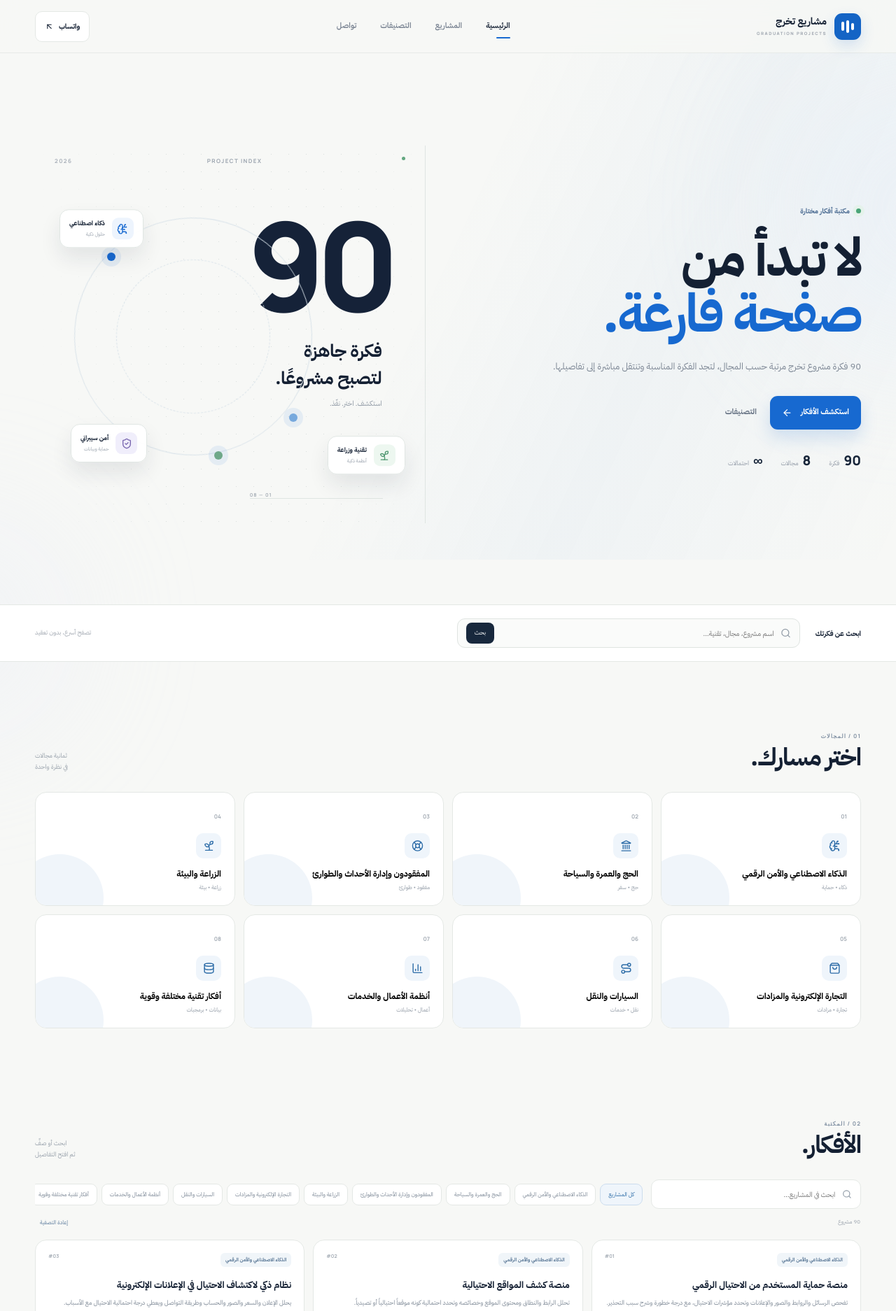
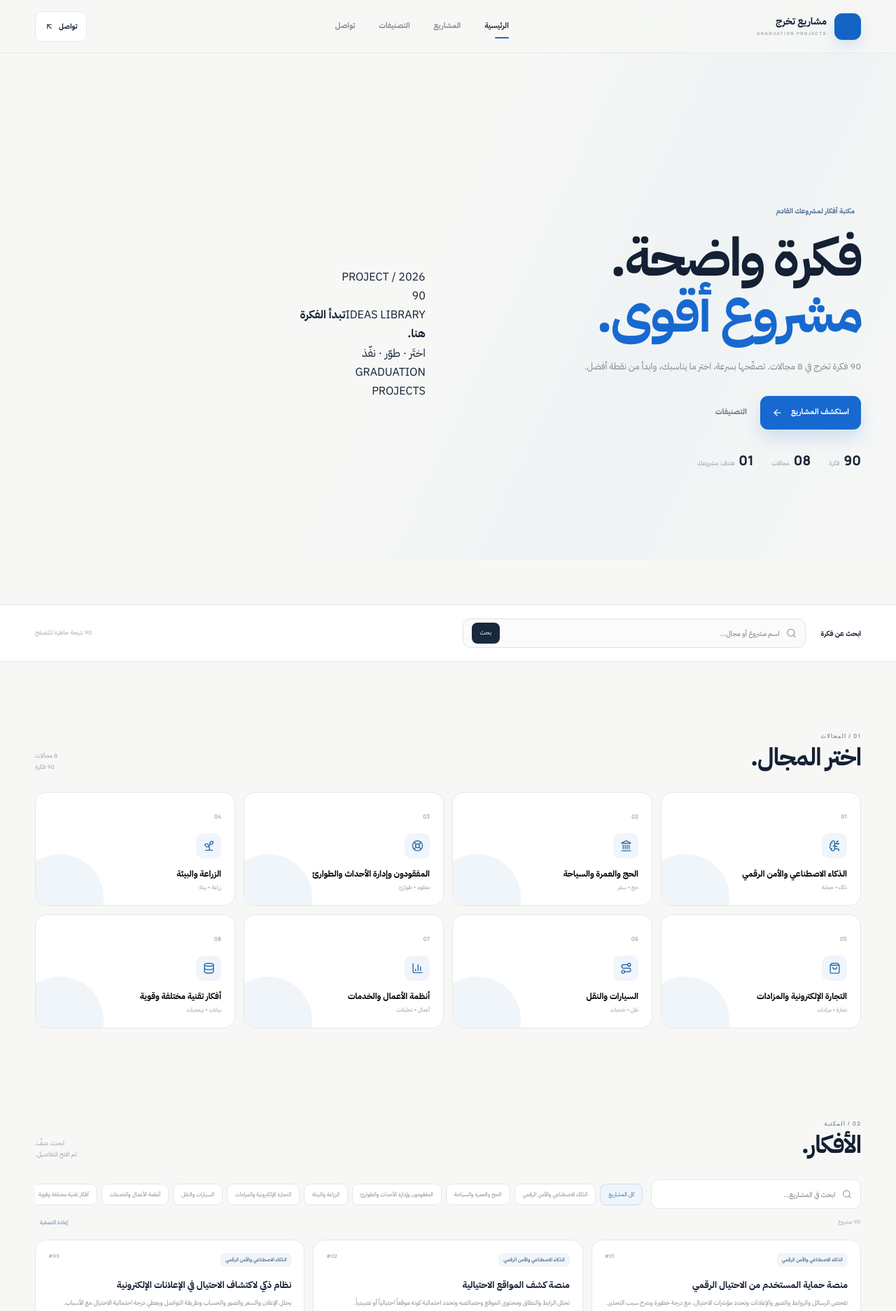
Before and after one commit to Ahmed7705/graduation-projects, a plain HTML site: page index.html in a window 1280 px wide. Shown: the top 1874 px of the page at 70% size. Drawn offline with nearby package versions, Linux system fonts and the light colour scheme.

Commit message:
design: simplify hero and sharpen visual hierarchy

```diff
--- a/index.html
+++ b/index.html
@@ -1,85 +1,10 @@
-<!doctype html>
-<html lang="ar" dir="rtl">
-<head>
-<meta charset="utf-8">
-<meta name="viewport" content="width=device-width,initial-scale=1">
-<meta name="description" content="منصة أفكار مشاريع التخرج — اكتشف فكرة مشروعك من مكتبة تقنية منظمة.">
-<meta name="theme-color" content="#f7f8f6">
-<title>مشاريع تخرج — فكرة تستحق التنفيذ</title>
-<link rel="preconnect" href="https://fonts.googleapis.com">
-<link rel="preconnect" href="https://fonts.gstatic.com" crossorigin>
-<link href="https://fonts.googleapis.com/css2?family=IBM+Plex+Sans+Arabic:wght@400;500;600;700&family=Manrope:wght@500;600;700;800&display=swap" rel="stylesheet">
-<script src="https://unpkg.com/lucide@latest"></script>
-<link rel="stylesheet" href="styles.css">
-</head>
-<body>
-<div class="ambient ambient-one"></div><div class="ambient ambient-two"></div>
-<header class="header" id="top">
-  <div class="container nav">
-    <a class="brand" href="#top" aria-label="مشاريع تخرج">
-      <span class="brand-mark"><span></span><span></span><span></span></span>
-      <span class="brand-name">مشاريع تخرج<small>GRADUATION PROJECTS</small></span>
-    </a>
-    <nav class="desktop-nav" aria-label="التنقل">
-      <a class="active" href="#top">الرئيسية</a><a href="#projects">المشاريع</a><a href="#categories">التصنيفات</a><a href="#contact">تواصل</a>
-    </nav>
-    <a class="nav-contact" href="https://api.whatsapp.com/send/?phone=967770545327&text=Hello%2C%20I%20would%20like%20to%20ask%20about%20a%20graduation%20project.&type=phone_number&app_absent=0" target="_blank" rel="noopener">واتساب <i data-lucide="arrow-up-left"></i></a>
-    <button class="mobile-menu" id="menu" aria-label="فتح القائمة"><i data-lucide="menu"></i></button>
-  </div>
-</header>
-
-<main>
-<section class="hero">
-  <div class="container hero-grid">
-    <div class="hero-copy reveal">
-      <div class="eyebrow"><span></span> مكتبة أفكار مختارة</div>
-      <h1>لا تبدأ من<br><em>صفحة فارغة.</em></h1>
-      <p>90 فكرة مشروع تخرج مرتبة حسب المجال، لتجد الفكرة المناسبة وتنتقل مباشرة إلى تفاصيلها.</p>
-      <div class="hero-actions">
-        <a class="primary" href="#projects">استكشف الأفكار <i data-lucide="arrow-left"></i></a>
-        <a class="secondary" href="#categories">التصنيفات</a>
-      </div>
-      <div class="hero-meta"><span><b>90</b> فكرة</span><span><b>8</b> مجالات</span><span><b>∞</b> احتمالات</span></div>
-    </div>
-
-    <div class="hero-stage reveal" aria-hidden="true">
-      <div class="stage-label"><span></span> PROJECT INDEX <b>2026</b></div>
-      <div class="index-number">90</div>
-      <div class="index-copy"><strong>فكرة جاهزة<br>لتصبح مشروعًا.</strong><span>استكشف. اختر. نفّذ.</span></div>
-      <div class="orbit orbit-a"></div><div class="orbit orbit-b"></div>
-      <div class="idea-dot dot-a"></div><div class="idea-dot dot-b"></div><div class="idea-dot dot-c"></div>
-      <div class="project-mini mini-one"><span class="mini-icon"><i data-lucide="brain-circuit"></i></span><div><b>ذكاء اصطناعي</b><small>حلول ذكية</small></div></div>
-      <div class="project-mini mini-two"><span class="mini-icon"><i data-lucide="shield-check"></i></span><div><b>أمن سيبراني</b><small>حماية وبيانات</small></div></div>
-      <div class="project-mini mini-three"><span class="mini-icon"><i data-lucide="sprout"></i></span><div><b>تقنية وزراعة</b><small>أنظمة ذكية</small></div></div>
-      <div class="stage-line"></div>
-    </div>
-  </div>
-</section>
-
-<section class="quick-strip"><div class="container quick-inner"><span>ابحث عن فكرتك</span><div class="quick-search"><i data-lucide="search"></i><input id="heroSearch" placeholder="اسم مشروع، مجال، تقنية..." autocomplete="off"><button id="heroSearchBtn">بحث</button></div><span class="quick-note">تصفح أسرع، بدون تعقيد</span></div></section>
-
-<section class="section categories" id="categories">
-  <div class="container">
-    <div class="section-top reveal"><div><span class="kicker">01 / المجالات</span><h2>اختر مسارك.</h2></div><span class="section-note">ثمانية مجالات<br>في نظرة واحدة</span></div>
-    <div class="category-grid" id="categoryGrid"></div>
-  </div>
-</section>
-
-<section class="section projects" id="projects">
-  <div class="container">
-    <div class="section-top reveal"><div><span class="kicker">02 / المكتبة</span><h2>الأفكار.</h2></div><span class="section-note">ابحث أو صفِّ<br>ثم افتح التفاصيل</span></div>
-    <div class="project-toolbar"><label class="search"><i data-lucide="search"></i><input id="search" placeholder="ابحث في المشاريع..." autocomplete="off"></label><div class="filters" id="filters"></div></div>
-    <div class="result"><span id="count">90 مشروع</span><button id="clear">إعادة التصفية</button></div>
-    <div class="project-grid" id="grid"></div>
-    <div class="empty hidden" id="empty"><b>لم نجد ما تبحث عنه</b><span>جرّب كلمة مختلفة.</span></div>
-  </div>
-</section>
-
-<section class="contact" id="contact"><div class="container"><div class="contact-card reveal"><div><span class="kicker light">03 / تواصل</span><h2>عندك فكرة؟<br>خلّنا نطوّرها.</h2></div><a class="contact-button" href="https://api.whatsapp.com/send/?phone=967770545327&text=Hello%2C%20I%20would%20like%20to%20ask%20about%20a%20graduation%20project.&type=phone_number&app_absent=0" target="_blank" rel="noopener">تواصل عبر واتساب <i data-lucide="arrow-up-left"></i></a></div></div></section>
-</main>
-
-<footer><div class="container footer"><a class="brand" href="#top"><span class="brand-mark"><span></span><span></span><span></span></span><span class="brand-name">مشاريع تخرج<small>GRADUATION PROJECTS</small></span></a><span>© <span id="year"></span> مشاريع تخرج</span><a href="https://api.whatsapp.com/send/?phone=967770545327&text=Hello%2C%20I%20would%20like%20to%20ask%20about%20a%20graduation%20project.&type=phone_number&app_absent=0" target="_blank" rel="noopener">+967 770 545 327</a></div></footer>
-
+<!doctype html><html lang="ar" dir="rtl"><head><meta charset="utf-8"><meta name="viewport" content="width=device-width,initial-scale=1"><meta name="description" content="مكتبة 90 فكرة مشروع تخرج موزعة على 8 مجالات تقنية."><meta name="theme-color" content="#fbfbf9"><title>مشاريع تخرج — اختر فكرتك</title><link rel="preconnect" href="https://fonts.googleapis.com"><link rel="preconnect" href="https://fonts.gstatic.com" crossorigin><link href="https://fonts.googleapis.com/css2?family=IBM+Plex+Sans+Arabic:wght@400;500;600;700&family=Manrope:wght@600;700;800&display=swap" rel="stylesheet"><script src="https://unpkg.com/lucide@latest"></script><link rel="stylesheet" href="styles.css"></head><body>
+<header class="header" id="top"><div class="container nav"><a class="brand" href="#top" aria-label="مشاريع تخرج"><span class="brand-mark"><i></i><i></i><i></i></span><span class="brand-name">مشاريع تخرج<small>GRADUATION PROJECTS</small></span></a><nav class="desktop-nav"><a class="active" href="#top">الرئيسية</a><a href="#projects">المشاريع</a><a href="#categories">التصنيفات</a><a href="#contact">تواصل</a></nav><a class="nav-contact" href="https://api.whatsapp.com/send/?phone=967770545327&text=Hello%2C%20I%20would%20like%20to%20ask%20about%20a%20graduation%20project.&type=phone_number&app_absent=0" target="_blank" rel="noopener">تواصل <i data-lucide="arrow-up-left"></i></a><button class="mobile-menu" id="menu" aria-label="فتح القائمة"><i data-lucide="menu"></i></button></div></header>
+<main><section class="hero"><div class="container hero-grid"><div class="hero-copy reveal"><span class="eyebrow"><i></i> مكتبة أفكار لمشروعك القادم</span><h1>فكرة واضحة.<br><em>مشروع أقوى.</em></h1><p>90 فكرة تخرج في 8 مجالات. تصفّحها بسرعة، اختر ما يناسبك، وابدأ من نقطة أفضل.</p><div class="hero-actions"><a class="primary" href="#projects">استكشف المشاريع <i data-lucide="arrow-left"></i></a><a class="secondary" href="#categories">التصنيفات</a></div><div class="hero-meta"><span><b>90</b> فكرة</span><span><b>08</b> مجالات</span><span><b>01</b> هدف: مشروعك</span></div></div><div class="hero-art reveal" aria-label="هوية بصرية لمشاريع التخرج"><div class="art-label">PROJECT / 2026</div><div class="art-90">90</div><div class="art-caption"><span>IDEAS LIBRARY</span><strong>تبدأ الفكرة<br>هنا.</strong></div><div class="art-mark"><span></span><span></span><span></span></div><div class="art-note">اختَر · طوّر · نفّذ</div><div class="art-corner">GRADUATION<br>PROJECTS</div></div></div></section>
+<section class="quick-strip"><div class="container quick-inner"><span class="quick-title">ابحث عن فكرة</span><label class="quick-search"><i data-lucide="search"></i><input id="heroSearch" placeholder="اسم مشروع أو مجال..." autocomplete="off"><button id="heroSearchBtn">بحث</button></label><span class="quick-note">90 نتيجة جاهزة للتصفح</span></div></section>
+<section class="section categories" id="categories"><div class="container"><div class="section-top reveal"><div><span class="kicker">01 / المجالات</span><h2>اختر المجال.</h2></div><span class="section-note">8 مجالات<br>90 فكرة</span></div><div class="category-grid" id="categoryGrid"></div></div></section>
+<section class="section projects" id="projects"><div class="container"><div class="section-top reveal"><div><span class="kicker">02 / المكتبة</span><h2>الأفكار.</h2></div><span class="section-note">ابحث، صفِّ،<br>ثم افتح التفاصيل.</span></div><div class="project-toolbar"><label class="search"><i data-lucide="search"></i><input id="search" placeholder="ابحث في المشاريع..." autocomplete="off"></label><div class="filters" id="filters"></div></div><div class="result"><span id="count">90 مشروع</span><button id="clear">إعادة التصفية</button></div><div class="project-grid" id="grid"></div><div class="empty hidden" id="empty"><b>لم نجد ما تبحث عنه</b><span>جرّب كلمة مختلفة أو تصنيفًا آخر.</span></div></div></section>
+<section class="contact" id="contact"><div class="container"><div class="contact-card reveal"><div><span class="kicker light">03 / تواصل</span><h2>وجدت فكرتك؟</h2><p>تواصل مباشرة لمناقشة المشروع وتفاصيله.</p></div><a class="contact-button" href="https://api.whatsapp.com/send/?phone=967770545327&text=Hello%2C%20I%20would%20like%20to%20ask%20about%20a%20graduation%20project.&type=phone_number&app_absent=0" target="_blank" rel="noopener">تواصل عبر واتساب <i data-lucide="arrow-up-left"></i></a></div></div></section></main>
+<footer><div class="container footer"><a class="brand" href="#top"><span class="brand-mark"><i></i><i></i><i></i></span><span class="brand-name">مشاريع تخرج<small>GRADUATION PROJECTS</small></span></a><span>© <span id="year"></span> مشاريع تخرج</span><a href="https://api.whatsapp.com/send/?phone=967770545327&text=Hello%2C%20I%20would%20like%20to%20ask%20about%20a%20graduation%20project.&type=phone_number&app_absent=0" target="_blank" rel="noopener">+967 770 545 327</a></div></footer>
 <div class="modal hidden" id="modal"><div class="modal-panel"><button class="close" id="close" aria-label="إغلاق"><i data-lucide="x"></i></button><span class="modal-label" id="mcat"></span><span class="modal-id" id="mid"></span><h2 id="mtitle"></h2><p id="mdesc"></p><div class="info"><div><small>المجال</small><b id="mcat2"></b></div><div><small>رقم الفكرة</small><b id="mid2"></b></div></div><a id="mwa" class="primary full" target="_blank" rel="noopener">استفسر عن هذه الفكرة <i data-lucide="arrow-left"></i></a></div></div>
-<script src="projects.js"></script><script src="app.js"></script><script>lucide.createIcons();document.getElementById('year').textContent=new Date().getFullYear();</script>
-</body></html>
+<script src="projects.js"></script><script src="app.js"></script><script>lucide.createIcons();document.getElementById('year').textContent=new Date().getFullYear();</script></body></html>
```
